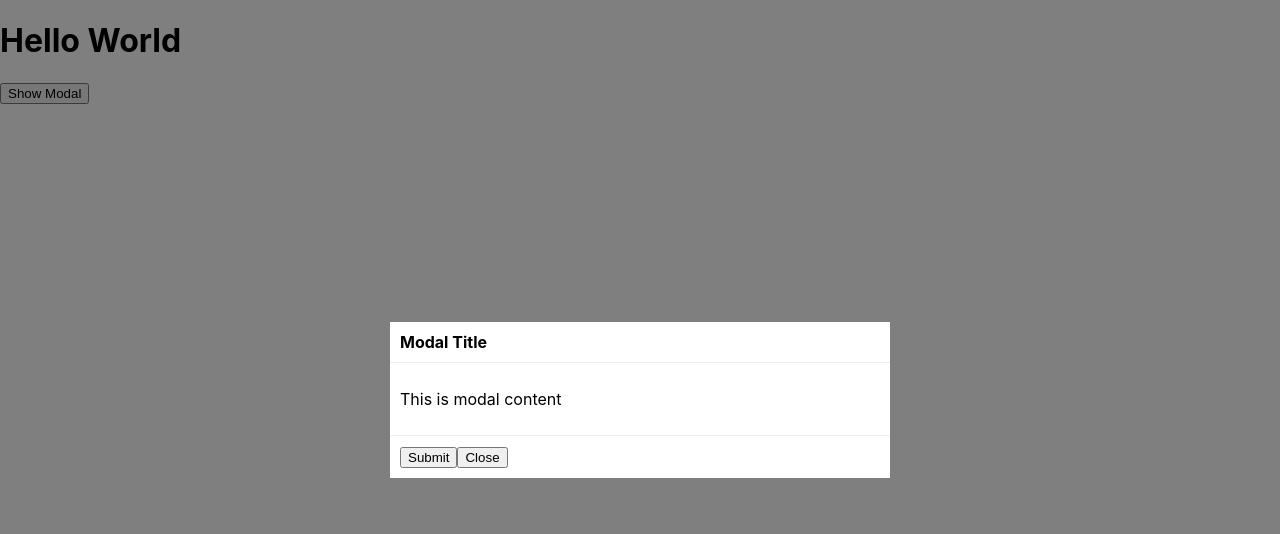
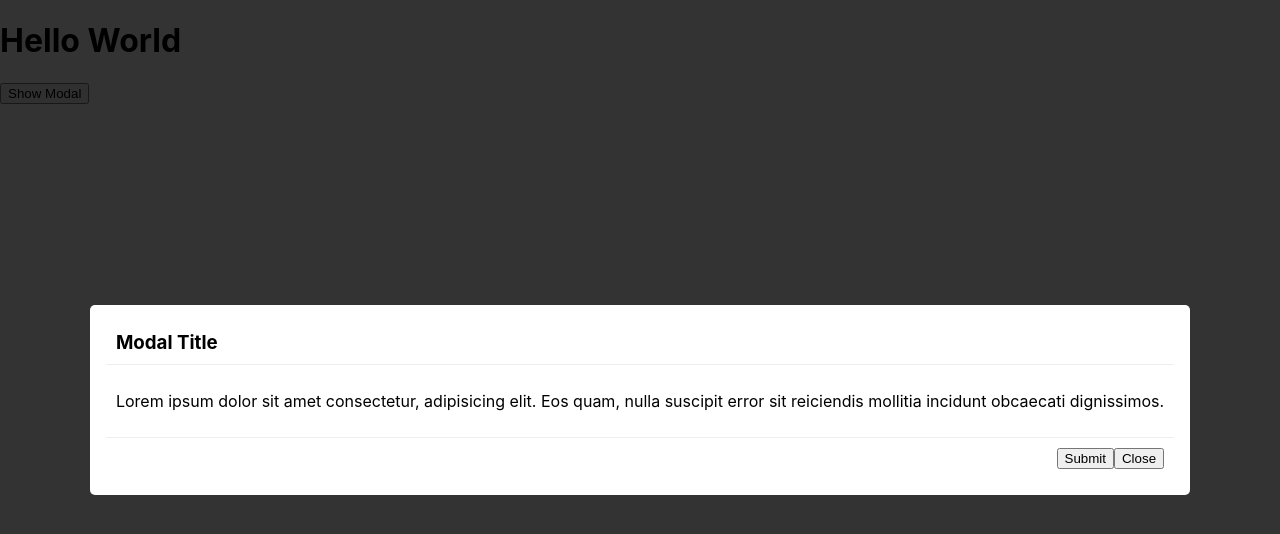
Before and after one commit to prodevshub/community-blog, a React (Create React App) app: page / in a window 1280 px wide. Both pictures are taken after a click on the button "Show Modal". Shown: the top 534 px of the page. Built offline with nearby package versions, Linux system fonts and the light colour scheme.

Commit message:
Create Modal, style it, add keypress function

```diff
--- a/src/App.jsx
+++ b/src/App.jsx
@@ -15,7 +15,7 @@ const App = () => {
             <h1>Hello World</h1>
             <button onClick={() => setShow(true)}>Show Modal</button>
             <Modal show={show} title="Modal Title" onSubmit={() => onSubmit()} onClose={() => setShow(false)}>
-                <p>This is modal content</p>
+                <p>Lorem ipsum dolor sit amet consectetur, adipisicing elit. Eos quam, nulla suscipit error sit reiciendis mollitia incidunt obcaecati dignissimos. </p>
             </Modal>
         </div>
     )
--- a/src/Modal/Modal.jsx
+++ b/src/Modal/Modal.jsx
@@ -1,46 +1,67 @@
 import React, { useEffect } from 'react'
 import './Modal.scss'
 
-const handleKeyPress = (onClose) => (e) => {
-    if (e.keyCode === 27) {
-        onClose() // Close the modal on ESC key press
-    }
-}
+// Component initialize example
+// import Modal, set useState [show, setShow] and doSomething() function in your component
+// Insert Modal component:
+// <Modal show={show} title="Modal Title" onSubmit={doSomething} onClose={() => setShow(false)}>
+//      <p>children</p>
+// </Modal>
 
 const Modal = ({
     show, title, children, onSubmit, onClose
 }) => {
+    // start listening keydown events
     useEffect(() => {
-        document.addEventListener('keydown', handleKeyPress(onClose))
+        if (show) {
+            document.addEventListener('keydown', logKey)
+        }
         return () => {
-            document.removeEventListener('keydown', handleKeyPress(onClose))
+            document.removeEventListener('keydown', logKey)
         }
-    }, [])
+    }, [show])
 
+    function logKey(e) {
+        if (e.code === 'Escape') {
+            handleClose(onClose)
+        }
+    }
+
+    // do not show component if show is false
     if (!show) return null
 
+    // fade out Modal and close or submit
+    const handleClose = (action) => {
+        document.querySelector('#modal').classList.add('modal--close')
+        setTimeout(() => {
+            action()
+        }, 150)
+    }
+
     return (
+        // eslint-disable-next-line jsx-a11y/click-events-have-key-events
         <div
+            id="modal"
             className="modal"
             role="dialog"
-            onClick={onClose}
-            onKeyDown={handleKeyPress(onClose)}
+            onClick={() => handleClose(onClose)}
         >
             {/* eslint-disable-next-line jsx-a11y/click-events-have-key-events */}
             <div
-                className="modal-content"
+                id="dialog"
+                className="modal__dialog"
                 role="document"
-                onClick={(e) => e.stopPropagation()} // Prevent modal from closing when clicking inside
+                onClick={(e) => e.stopPropagation()} // Prevent modal from closing when clicking inside dialog
             >
-                <div className="modal-header">
-                    <h4 className="modal-title">{title}</h4>
+                <div className="modal__header">
+                    <h3 className="modal__title">{title}</h3>
                 </div>
-                <div className="modal-body">{children}</div>
-                <div className="modal-footer">
-                    <button className="btn btn-primary" onClick={onSubmit}>
+                <div className="modal__body">{children}</div>
+                <div className="modal__footer">
+                    <button className="btn" onClick={() => handleClose(onSubmit)}>
                         Submit
                     </button>
-                    <button className="btn btn-primary" onClick={onClose}>
+                    <button className="btn" onClick={() => handleClose(onClose)}>
                         Close
                     </button>
                 </div>
--- a/src/Modal/Modal.scss
+++ b/src/Modal/Modal.scss
@@ -1,35 +1,75 @@
 $whiteColor: #fff;
+$darkColor: rgba(0, 0, 0, 0.8);
+$width: auto;
+$radius: 5px;
 
 .modal {
+  // background of modal dialog
   position: fixed;
   top: 0;
   bottom: 0;
   left: 0;
   right: 0;
-  background-color: rgba(0, 0, 0, 0.5);
+  background-color: $darkColor;
   display: flex;
   align-items: center;
   justify-content: center;
+  animation: fade-in 0.15s linear;
+
+  &--close {
+    animation: fade-out 0.15s linear;
+    opacity: 0;
+  }
+
+  &__dialog {
+    width: $width;
+    background-color: $whiteColor;
+    border-radius: $radius;
+    position: relative;
+    margin: 0.5rem;
+    padding: 1rem;
+    animation: fade-in 0.15s linear;
 
   }
 
-.modal-content {
-  background-color: $whiteColor;
-  width: 500px;
-
-}
-
-.modal-header,
-.modal-footer {
+  &__header,
+  &__footer {
     padding: 10px;
   }
 
-.modal-title {
+  &__title {
     margin: 0;
   }
 
-.modal-body {
+  &__body {
     padding: 10px;
     border-top: 1px solid #eee;
     border-bottom: 1px solid #eee;
   }
+
+  &__footer {
+    display: flex;
+    justify-content: flex-end;
+  }
+}
+
+
+@keyframes fade-in {
+  0% {
+    opacity: 0.15;
+  }
+
+  100% {
+    opacity: 1;
+  }
+}
+
+@keyframes fade-out {
+  0% {
+    opacity: 1;
+  }
+
+  100% {
+    opacity: 0;
+  }
+}
```
Also changed, not shown: .eslintrc.json. Lines whose indentation alone changed are shown as unchanged.
